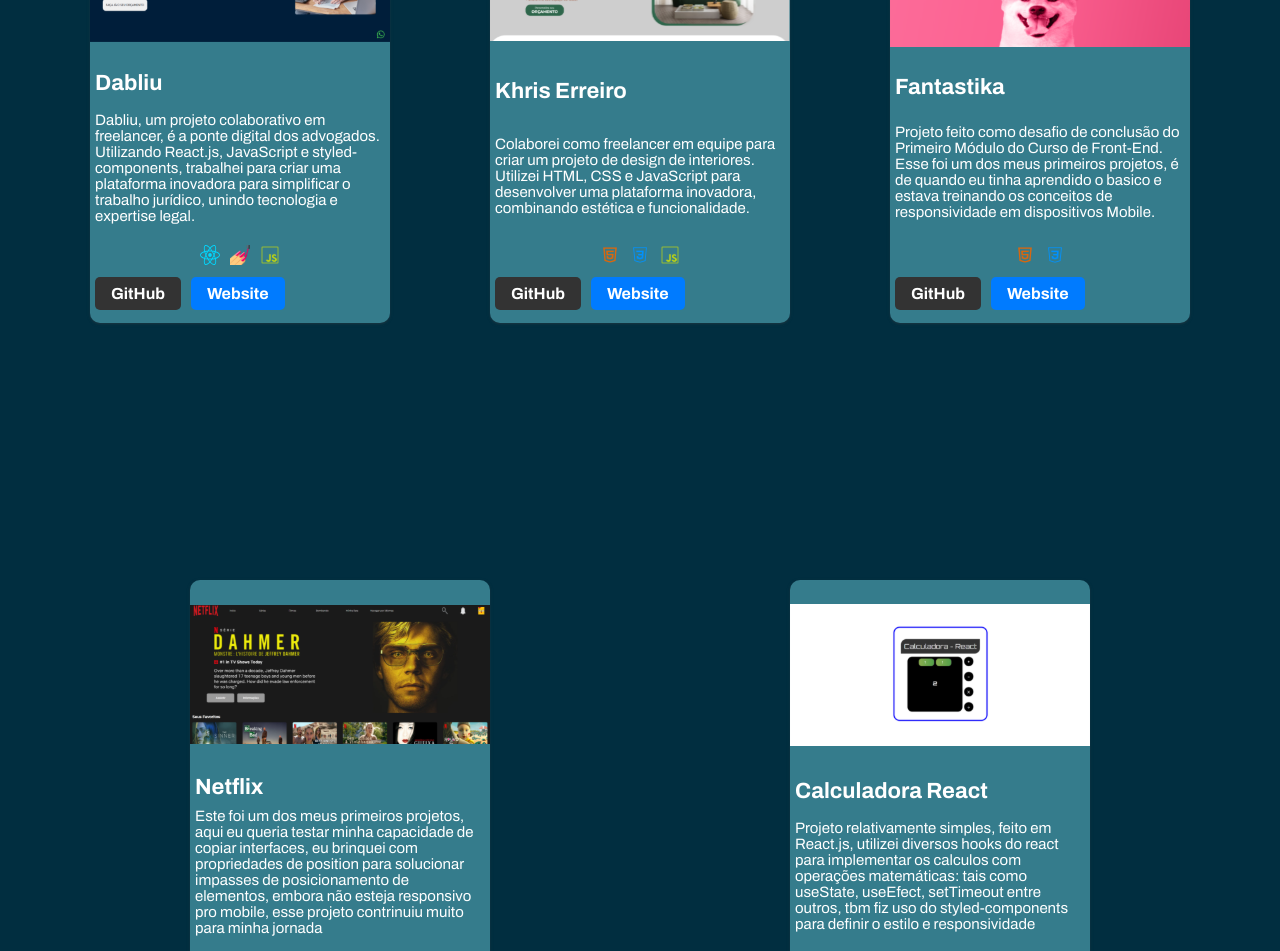
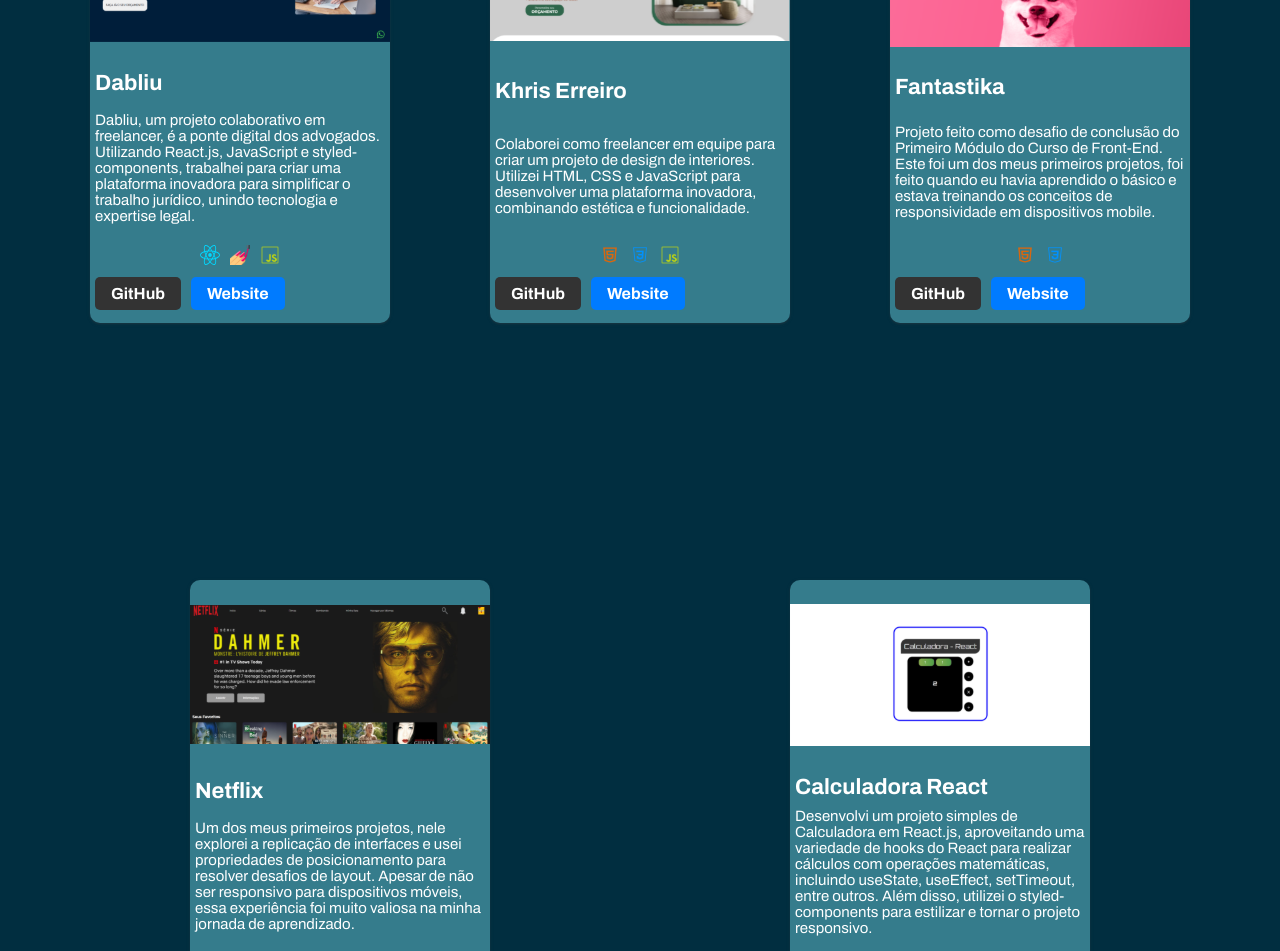
Before and after one commit to DavidPereira976/Portifolio, a React (Vite) app: page /projetos in a window 1280 px wide. Shown: the part 400-1351 px from the top of the page. Built offline with nearby package versions, Linux system fonts and the light colour scheme.

Commit message:
Fix: Ajustes nos textos

```diff
--- a/src/Components/GradeProjetos/index.jsx
+++ b/src/Components/GradeProjetos/index.jsx
@@ -47,7 +47,7 @@
     imageUrl: SiteFantastika,
     title: "Fantastika",
     description:
-      "Projeto feito como desafio de conclusão do Primeiro Módulo do Curso de Front-End. Esse foi um dos meus primeiros projetos, é de quando eu tinha aprendido o basico e estava treinando os conceitos de responsividade em dispositivos Mobile.",
+      "Projeto feito como desafio de conclusão do Primeiro Módulo do Curso de Front-End. Este foi um dos meus primeiros projetos, foi feito quando eu havia aprendido o básico e estava treinando os conceitos de responsividade em dispositivos mobile.",
     icons: [Html, Css],
     githubLink: "https://github.com/DavidPereira976/ProjetovnwM1_final",
     websiteLink: "https://projetovnw-m1-final.vercel.app/",
@@ -57,7 +57,7 @@
     imageUrl: SiteNetflix,
     title: "Netflix",
     description:
-      "Este foi um dos meus primeiros projetos, aqui eu queria testar minha capacidade de copiar interfaces, eu brinquei com propriedades de position para solucionar impasses de posicionamento de elementos, embora não esteja responsivo pro mobile, esse projeto contrinuiu muito para minha jornada",
+      "Um dos meus primeiros projetos, nele explorei a replicação de interfaces e usei propriedades de posicionamento para resolver desafios de layout. Apesar de não ser responsivo para dispositivos móveis, essa experiência foi muito valiosa na minha jornada de aprendizado.",
     icons: [Html, Css],
     githubLink: "https://github.com/DavidPereira976/project_netflix",
     websiteLink: "https://project-netflix-smoky.vercel.app/",
@@ -67,7 +67,7 @@
     imageUrl: SiteCalculadora,
     title: "Calculadora React",
     description:
-      "Projeto relativamente simples, feito em React.js, utilizei diversos hooks do react para implementar os calculos com operações matemáticas: tais como useState, useEfect, setTimeout entre outros, tbm fiz uso do styled-components para definir o estilo e responsividade",
+      "Desenvolvi um projeto simples de Calculadora em React.js, aproveitando uma variedade de hooks do React para realizar cálculos com operações matemáticas, incluindo useState, useEffect, setTimeout, entre outros. Além disso, utilizei o styled-components para estilizar e tornar o projeto responsivo.",
     icons: [React, Styled, JavaScript],
     githubLink: "https://github.com/DavidPereira976/Calculadora-React",
     websiteLink: "https://calculadora-react-peach.vercel.app/",
--- a/src/Components/Hardskills/index.jsx
+++ b/src/Components/Hardskills/index.jsx
@@ -8,7 +8,7 @@
   return (
     <>
       <Container>
-        <Title >Estudos e HardSkills</Title>
+        <Title >Estudos & HardSkills</Title>
         <ContainerCards>
           <Cards>
             <img src={Vnw} alt="" />
@@ -30,7 +30,7 @@
 
           <Cards>
             <img src={Ada} alt="" />
-            <NameCard>Versionamento Git/GiHub</NameCard>
+            <NameCard>Versionamento Git/GitHub</NameCard>
             <div>
             <NameCard>5 Horas</NameCard>
             <NameCard>Completo ✔</NameCard>
```
